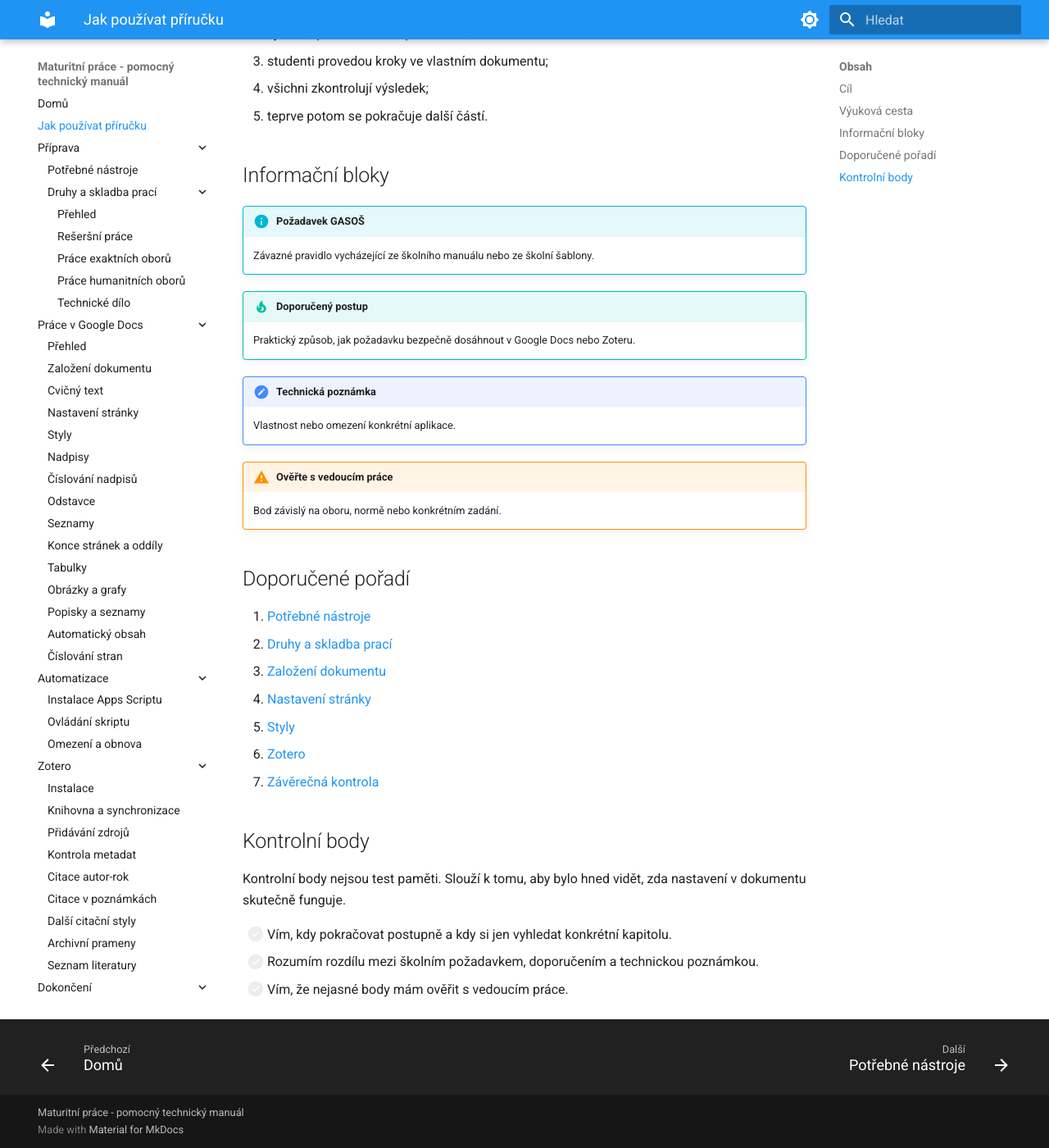
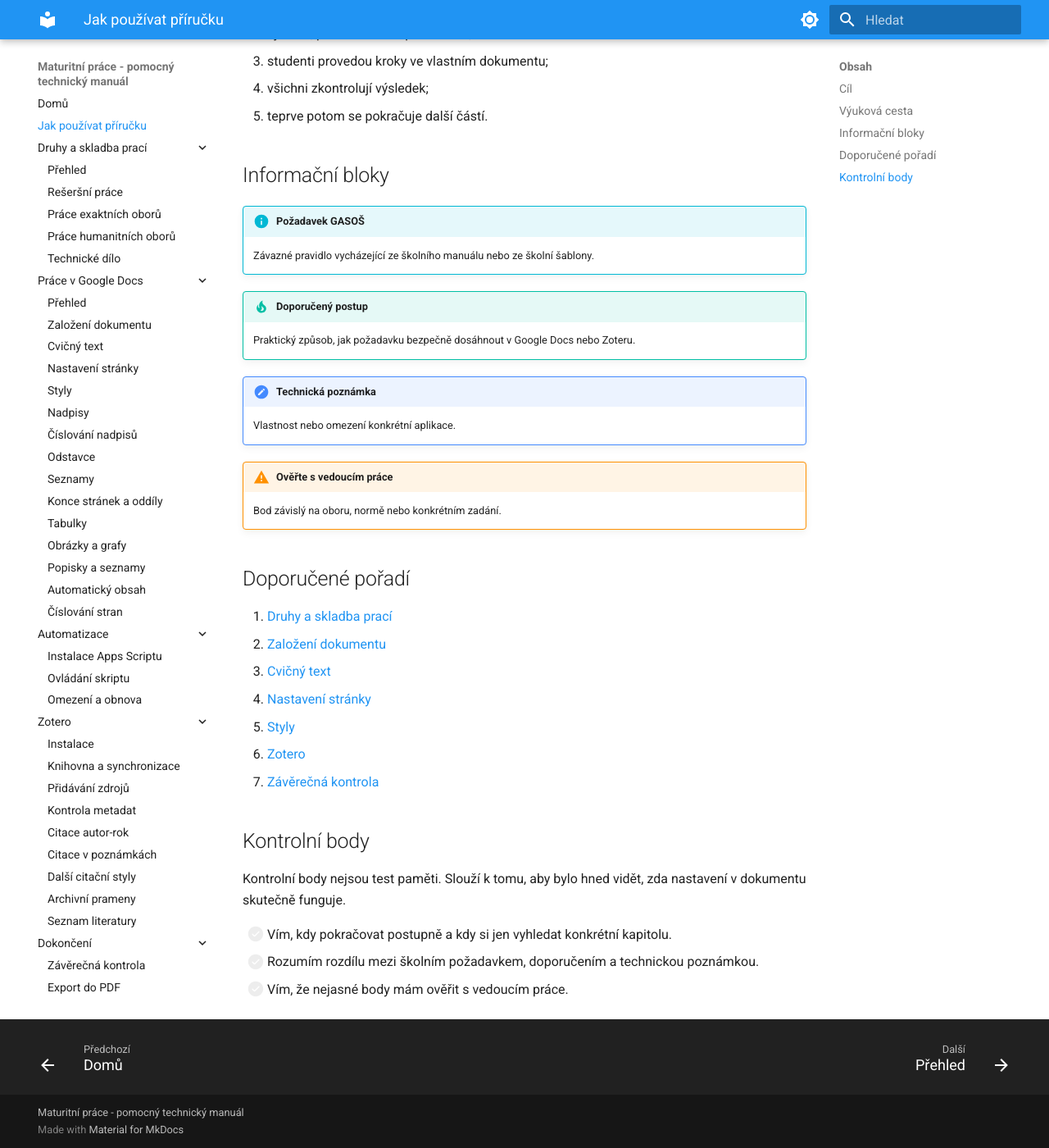
Before and after one commit to faitjaroslav-byte/maturitni_prace, an MkDocs documentation site: the page built from docs/jak-pouzivat-prirucku.md, in a window 1280 px wide and 1400 px high, scrolled down 424 px. Shown: the whole window at 82% size. Built offline with MkDocs 1.6.1 and Material for MkDocs 9.7.7, drawn with Linux system fonts in a browser that asks for light colours.

Commit message:
Promote work types navigation

```diff
--- a/docs/jak-pouzivat-prirucku.md
+++ b/docs/jak-pouzivat-prirucku.md
@@ -30,9 +30,9 @@
 
 ## Doporučené pořadí
 
-1. [Potřebné nástroje](priprava/nastroje.md)
-2. [Druhy a skladba prací](priprava/druhy-praci.md)
-3. [Založení dokumentu](google-docs/zalozeni-dokumentu.md)
+1. [Druhy a skladba prací](priprava/druhy-praci.md)
+2. [Založení dokumentu](google-docs/zalozeni-dokumentu.md)
+3. [Cvičný text](google-docs/cvicny-text.md)
 4. [Nastavení stránky](google-docs/nastaveni-stranky.md)
 5. [Styly](google-docs/styly.md)
 6. [Zotero](zotero/instalace.md)
--- a/mkdocs.yml
+++ b/mkdocs.yml
@@ -66,14 +66,12 @@
 nav:
   - Domů: index.md
   - Jak používat příručku: jak-pouzivat-prirucku.md
-  - Příprava:
-      - Potřebné nástroje: priprava/nastroje.md
-      - Druhy a skladba prací:
-          - Přehled: priprava/druhy-praci.md
-          - Rešeršní práce: priprava/resersni-prace.md
-          - Práce exaktních oborů: priprava/prace-exaktnich-oboru.md
-          - Práce humanitních oborů: priprava/prace-humanitnich-oboru.md
-          - Technické dílo: priprava/technicke-dilo.md
+  - Druhy a skladba prací:
+      - Přehled: priprava/druhy-praci.md
+      - Rešeršní práce: priprava/resersni-prace.md
+      - Práce exaktních oborů: priprava/prace-exaktnich-oboru.md
+      - Práce humanitních oborů: priprava/prace-humanitnich-oboru.md
+      - Technické dílo: priprava/technicke-dilo.md
   - Práce v Google Docs:
       - Přehled: google-docs/index.md
       - Založení dokumentu: google-docs/zalozeni-dokumentu.md
```
Also changed, not shown: docs/index.md (+2 -2 lines), docs/priprava/nastroje.md (deleted, +0 -47 lines).
